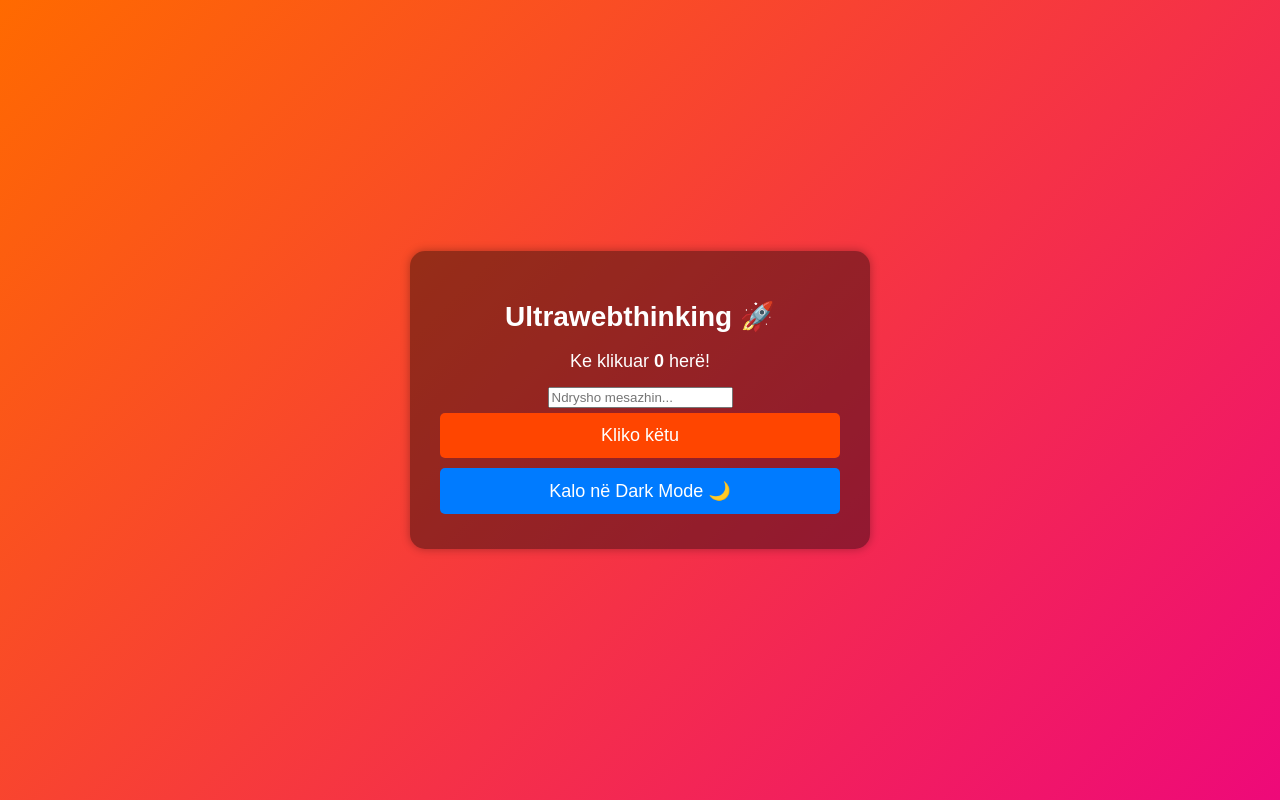
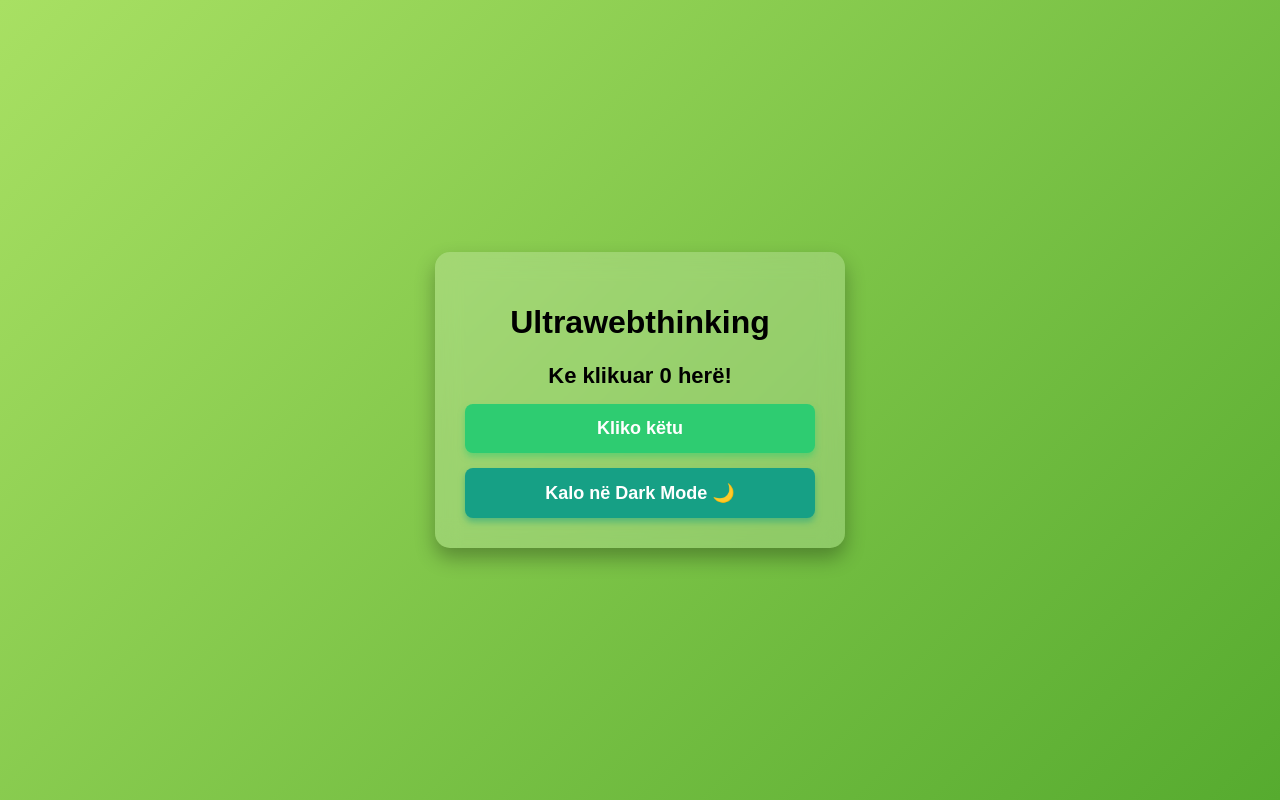
Before and after one commit to Kameleonlife/ultrawebthinking, a React (Create React App) app: page / in a window 1280 px wide. Built offline with nearby package versions, Linux system fonts and the light colour scheme.

Commit message:
Përditësime të reja

```diff
--- a/src/App.css
+++ b/src/App.css
@@ -1,81 +1,88 @@
-/* Stilet e përgjithshme për body */
+/* Stilimi i përgjithshëm */
 body {
-  font-family: "Arial", sans-serif;
+  font-family: 'Poppins', sans-serif;
   margin: 0;
   padding: 0;
-  display: flex;
-  justify-content: center;
-  align-items: center;
-  height: 100vh;
-  background: linear-gradient(135deg, #ff6a00, #ee0979);
-  color: white;
-  text-align: center;
-  transition: background 0.5s ease;
+  transition: background 0.5s ease-in-out, color 0.5s ease-in-out;
 }
 
-/* Dark Mode */
-.dark {
-  background: linear-gradient(135deg, #141e30, #243b55);
+/* Kontejneri kryesor */
+.app-container {
+  display: flex;
+  align-items: center;
+  justify-content: center;
+  height: 100vh;
 }
 
-/* Stilet për container-in kryesor */
-.container {
-  background: rgba(0, 0, 0, 0.4);
+/* Stilimi i Light Mode me GJELBËRIM RELAKSUES */
+.light-mode {
+  background: linear-gradient(135deg, #a8e063, #56ab2f);
+  color: black;
+}
+
+/* Stilimi i Dark Mode me NUANCA GJELBËRIMI TË THELLA */
+.dark-mode {
+  background: linear-gradient(135deg, #0f2027, #2c5364);
+  color: white;
+}
+
+/* Kuti qendrore për përmbajtjen */
+.content-box {
+  background: rgba(255, 255, 255, 0.2);
+  backdrop-filter: blur(12px);
   padding: 30px;
   border-radius: 15px;
-  box-shadow: 0 0 10px rgba(0, 0, 0, 0.3);
-  max-width: 400px;
-  width: 90%;
+  text-align: center;
+  width: 350px;
+  box-shadow: 0px 10px 20px rgba(0, 0, 0, 0.3);
 }
 
-/* Titulli */
-.title {
-  font-size: 28px;
-  margin-bottom: 10px;
-}
-
-/* Teksti */
-p {
-  font-size: 18px;
+/* Mesazhi i klikimeve */
+.message {
+  font-size: 22px;
+  font-weight: bold;
   margin-bottom: 15px;
 }
 
-/* Butonat */
-.btn {
-  width: 100%;
-  padding: 12px;
-  border: none;
-  border-radius: 5px;
-  font-size: 18px;
-  cursor: pointer;
-  margin: 5px 0;
-  transition: background 0.3s ease, transform 0.2s ease;
+/* Kontejneri i butonave */
+.button-container {
+  display: flex;
+  flex-direction: column;
+  gap: 15px;
 }
 
-.btn:hover {
+/* Stili për butonat */
+.button {
+  padding: 14px;
+  font-size: 18px;
+  font-weight: bold;
+  border: none;
+  cursor: pointer;
+  border-radius: 8px;
+  transition: all 0.3s ease;
+  width: 100%;
+}
+
+/* Butoni Kliko */
+.click-button {
+  background: #2ecc71;
+  color: white;
+  box-shadow: 0px 4px 6px rgba(46, 204, 113, 0.5);
+}
+
+.click-button:hover {
+  background: #27ae60;
   transform: scale(1.05);
 }
 
-.btn:active {
-  transform: scale(0.95);
+/* Butoni Dark Mode */
+.mode-button {
+  background: #16a085;
+  color: white;
+  box-shadow: 0px 4px 6px rgba(22, 160, 133, 0.5);
 }
 
-/* Ngjyrat e butonave */
-.btn:first-of-type {
-  background: #ff4500;
-  color: white;
+.mode-button:hover {
+  background: #0e6655;
+  transform: scale(1.05);
 }
-
-.btn:first-of-type:hover {
-  background: #e63e00;
-}
-
-/* Butoni për ndërrimin e temës */
-.theme-toggle {
-  background: #007bff;
-  color: white;
-}
-
-.theme-toggle:hover {
-  background: #0056b3;
-}
--- a/src/App.js
+++ b/src/App.js
@@ -1,66 +1,33 @@
-import React, { useState, useEffect } from "react";
-import { motion } from "framer-motion";
-import "./App.css";
+import React, { useState } from 'react';
+import './App.css';
 
 function App() {
     const [count, setCount] = useState(0);
-  const [message, setMessage] = useState("Ultrawebthinking 🚀");
     const [darkMode, setDarkMode] = useState(false);
 
-  useEffect(() => {
-    // Ndryshojmë klasën e `body` për të aplikuar temën
-    if (darkMode) {
-      document.body.classList.add("dark");
-      document.body.classList.remove("light");
-    } else {
-      document.body.classList.add("light");
-      document.body.classList.remove("dark");
-    }
-  }, [darkMode]);
-
-  const increaseCount = () => {
+    const handleClick = () => {
         setCount(count + 1);
     };
 
-  const toggleTheme = () => {
+    const toggleDarkMode = () => {
         setDarkMode(!darkMode);
     };
 
     return (
-    <motion.div
-      className="container"
-      initial={{ opacity: 0, scale: 0.9 }}
-      animate={{ opacity: 1, scale: 1 }}
-      transition={{ duration: 0.5 }}
-    >
-      <motion.h1 className="title">{message}</motion.h1>
-      <p>Ke klikuar <strong>{count}</strong> herë!</p>
-
-      <input
-        type="text"
-        className="input"
-        placeholder="Ndrysho mesazhin..."
-        onChange={(e) => setMessage(e.target.value)}
-      />
-
-      <motion.button
-        className="btn"
-        whileHover={{ scale: 1.1, backgroundColor: "#ff4500" }}
-        whileTap={{ scale: 0.9 }}
-        onClick={increaseCount}
-      >
+        <div className={`app-container ${darkMode ? 'dark-mode' : 'light-mode'}`}>
+            <div className="content-box">
+                <h1>Ultrawebthinking</h1>
+                <p className="message">Ke klikuar <b>{count}</b> herë!</p>
+                <div className="button-container">
+                    <button className="button click-button" onClick={handleClick}>
                         Kliko këtu
-      </motion.button>
-
-      <motion.button
-        className="btn theme-toggle"
-        whileHover={{ scale: 1.1 }}
-        whileTap={{ scale: 0.9 }}
-        onClick={toggleTheme}
-      >
+                    </button>
+                    <button className="button mode-button" onClick={toggleDarkMode}>
                         {darkMode ? "Kalo në Light Mode 🌞" : "Kalo në Dark Mode 🌙"}
-      </motion.button>
-    </motion.div>
+                    </button>
+                </div>
+            </div>
+        </div>
     );
 }
 
```
Lines whose indentation alone changed are shown as unchanged.
